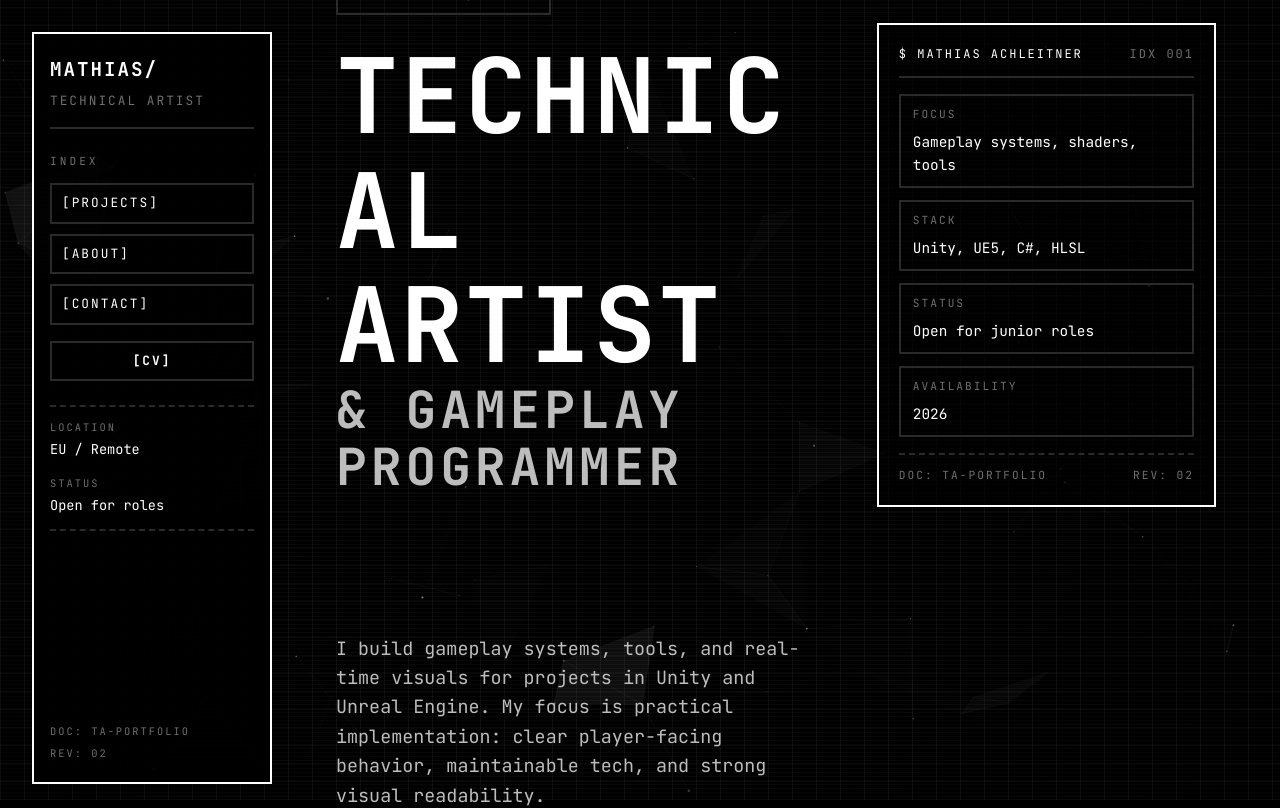
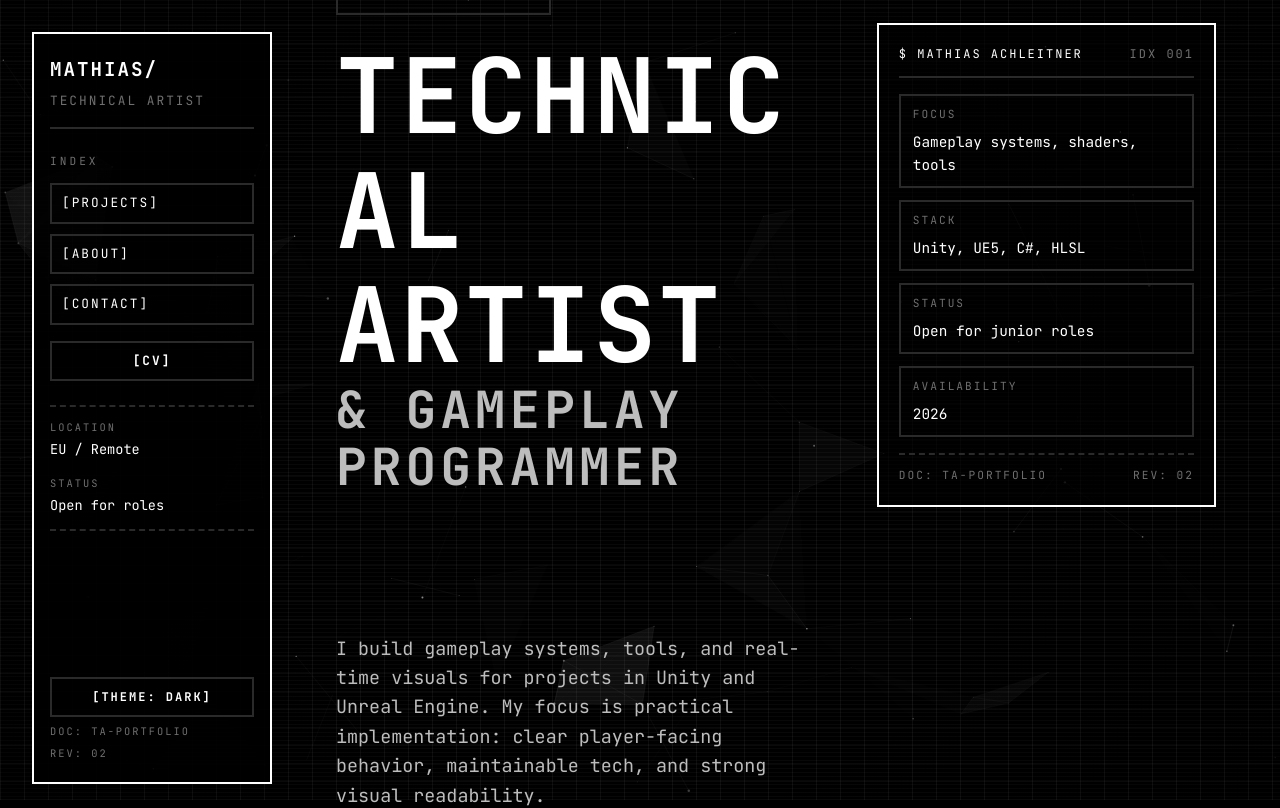
Before and after one commit to matach/Portfolio_Website_2026, a React (Vite) app: page / in a window 1280 px wide. Shown: the top 808 px of the page. Built offline with nearby package versions, Linux system fonts and the light colour scheme.

Commit message:
- added theme controls - changed current search

```diff
--- a/src/components/About.tsx
+++ b/src/components/About.tsx
@@ -15,10 +15,10 @@ const WORK_STYLE = [
 ];
 
 const CURRENT_FOCUS = [
-  "Technical Artist / Gameplay Programmer",
-  "Tools + Rendering Work",
-  "Junior Game Programming Roles",
-  "Production-Focused Team Support",
+  "Technical Art Internship",
+  "Gameplay Programming Internship",
+  "Junior Technical Artist Role",
+  "Junior Gameplay Programmer Role",
 ];
 
 export default function About() {
--- a/src/components/BackgroundCanvas.tsx
+++ b/src/components/BackgroundCanvas.tsx
@@ -1,9 +1,4 @@
 import { useEffect, useRef } from "react";
-
-/* ── Palette ── */
-const BG = "#000000";
-const WHITE = [255, 255, 255] as const;
-const GRAY = [136, 136, 136] as const;
 
 /* ── Tunables ── */
 const PARTICLE_COUNT = 120;
@@ -60,6 +55,43 @@ interface Shockwave {
   time: number;
 }
 
+interface Palette {
+  bg: string;
+  bgRgb: [number, number, number];
+  fg: [number, number, number];
+  fgDim: [number, number, number];
+}
+
+function parseCssColor(value: string): [number, number, number] {
+  const color = value.trim();
+  if (color.startsWith("#")) {
+    const hex = color.slice(1);
+    if (hex.length === 3) {
+      return [
+        parseInt(hex[0] + hex[0], 16),
+        parseInt(hex[1] + hex[1], 16),
+        parseInt(hex[2] + hex[2], 16),
+      ];
+    }
+    if (hex.length === 6) {
+      return [
+        parseInt(hex.slice(0, 2), 16),
+        parseInt(hex.slice(2, 4), 16),
+        parseInt(hex.slice(4, 6), 16),
+      ];
+    }
+  }
+  const rgb = color.match(/\d+/g);
+  if (rgb && rgb.length >= 3) {
+    return [Number(rgb[0]), Number(rgb[1]), Number(rgb[2])];
+  }
+  return [255, 255, 255];
+}
+
+function rgba([r, g, b]: [number, number, number], a: number) {
+  return `rgba(${r},${g},${b},${a})`;
+}
+
 /* ── Spatial grid ── */
 function buildGrid(particles: Particle[], w: number, h: number) {
   const cols = Math.ceil(w / GRID_CELL);
@@ -110,9 +142,24 @@ export default function BackgroundCanvas() {
     let mouseY = -9999;
     let w = 0;
     let h = 0;
+    let palette: Palette = {
+      bg: "#000000",
+      bgRgb: [0, 0, 0],
+      fg: [255, 255, 255],
+      fgDim: [136, 136, 136],
+    };
 
     const shockwaves: Shockwave[] = [];
     const particles: Particle[] = [];
+
+    function updatePalette() {
+      const rootStyle = getComputedStyle(document.documentElement);
+      const bg = rootStyle.getPropertyValue("--bg").trim() || "#000000";
+      const bgRgb = parseCssColor(bg);
+      const fg = parseCssColor(rootStyle.getPropertyValue("--fg") || "#ffffff");
+      const fgDim = parseCssColor(rootStyle.getPropertyValue("--fg-dim") || "#888888");
+      palette = { bg, bgRgb, fg, fgDim };
+    }
 
     function initParticles() {
       particles.length = 0;
@@ -123,8 +170,8 @@ export default function BackgroundCanvas() {
         for (let i = 0; i < count; i++) {
           const angle = Math.random() * Math.PI * 2;
           const speed = BASE_SPEED * scale.speed;
-          // 80% white, 20% gray
-          const color = idx % 5 === 0 ? GRAY : WHITE;
+          // 80% bright theme color, 20% dim theme color
+          const color = idx % 5 === 0 ? palette.fgDim : palette.fg;
           particles.push({
             x: Math.random() * w,
             y: Math.random() * h,
@@ -149,8 +196,21 @@ export default function BackgroundCanvas() {
       canvas!.height = h;
       if (particles.length === 0) initParticles();
     }
+    updatePalette();
     resize();
     window.addEventListener("resize", resize);
+
+    const themeObserver = new MutationObserver(() => {
+      updatePalette();
+      // Refresh particle palette without resetting positions.
+      for (let i = 0; i < particles.length; i++) {
+        particles[i].color = i % 5 === 0 ? palette.fgDim : palette.fg;
+      }
+    });
+    themeObserver.observe(document.documentElement, {
+      attributes: true,
+      attributeFilter: ["data-theme", "style"],
+    });
 
     function onMouseMove(e: MouseEvent) {
       const dpr = Math.min(window.devicePixelRatio, 2);
@@ -240,7 +300,7 @@ export default function BackgroundCanvas() {
       }
 
       /* Clear */
-      ctx!.fillStyle = BG;
+      ctx!.fillStyle = palette.bg;
       ctx!.fillRect(0, 0, w, h);
 
       /* Spatial grid */
@@ -287,7 +347,7 @@ export default function BackgroundCanvas() {
             ctx!.beginPath();
             ctx!.moveTo(p.x, p.y);
             ctx!.lineTo(q.x, q.y);
-            ctx!.strokeStyle = `rgba(255,255,255,${alpha})`;
+            ctx!.strokeStyle = rgba(palette.fg, alpha);
             ctx!.lineWidth = EDGE_WIDTH;
             ctx!.stroke();
           }
@@ -331,7 +391,7 @@ export default function BackgroundCanvas() {
               const facetAlpha = FACET_ALPHA * scale.brightness * edgeFade;
               if (facetAlpha <= 0) continue;
 
-              ctx!.fillStyle = `rgba(255,255,255,${facetAlpha})`;
+              ctx!.fillStyle = rgba(palette.fg, facetAlpha);
               ctx!.fill();
             }
           }
@@ -354,7 +414,7 @@ export default function BackgroundCanvas() {
       }
 
       /* Scanlines */
-      ctx!.fillStyle = `rgba(255,255,255,0.03)`;
+      ctx!.fillStyle = rgba(palette.fg, 0.03);
       for (let sy = 0; sy < h; sy += 4) {
         ctx!.fillRect(0, sy, w, 1);
       }
@@ -363,8 +423,8 @@ export default function BackgroundCanvas() {
       if (mouseX > 0 && mouseY > 0) {
         const mgr = scaledMouseRadius * 1.2;
         const mg = ctx!.createRadialGradient(mouseX, mouseY, 0, mouseX, mouseY, mgr);
-        mg.addColorStop(0, "rgba(255,255,255,0.04)");
-        mg.addColorStop(0.5, "rgba(255,255,255,0.015)");
+        mg.addColorStop(0, rgba(palette.fg, 0.04));
+        mg.addColorStop(0.5, rgba(palette.fg, 0.015));
         mg.addColorStop(1, "rgba(0,0,0,0)");
         ctx!.beginPath();
         ctx!.arc(mouseX, mouseY, mgr, 0, Math.PI * 2);
@@ -378,7 +438,7 @@ export default function BackgroundCanvas() {
       const vRad = Math.max(w, h) * 0.7;
       const vg = ctx!.createRadialGradient(vx, vy, vRad * 0.4, vx, vy, vRad);
       vg.addColorStop(0, "rgba(0,0,0,0)");
-      vg.addColorStop(1, "rgba(0,0,0,0.6)");
+      vg.addColorStop(1, rgba(palette.bgRgb, 0.55));
       ctx!.fillStyle = vg;
       ctx!.fillRect(0, 0, w, h);
 
@@ -393,6 +453,7 @@ export default function BackgroundCanvas() {
       window.removeEventListener("mousemove", onMouseMove);
       window.removeEventListener("mouseleave", onMouseLeave);
       window.removeEventListener("click", onClick);
+      themeObserver.disconnect();
     };
   }, []);
 
--- a/src/components/Navbar.tsx
+++ b/src/components/Navbar.tsx
@@ -1,3 +1,5 @@
+import { useEffect, useState } from "react";
+
 const NAV_LINKS = [
   { label: "PROJECTS", href: "#projects" },
   { label: "ABOUT", href: "#about" },
@@ -5,8 +7,32 @@ const NAV_LINKS = [
 ];
 const HERO_ANCHOR = "#hero";
 const CV_URL = `${import.meta.env.BASE_URL}mathias_achleitner_cv.pdf`;
+const THEME_STORAGE_KEY = "portfolio-theme";
+type ThemeMode = "dark" | "light";
 
 export default function Navbar() {
+  const [theme, setTheme] = useState<ThemeMode>("dark");
+
+  useEffect(() => {
+    try {
+      const saved = localStorage.getItem(THEME_STORAGE_KEY);
+      if (saved === "light" || saved === "dark") {
+        setTheme(saved);
+      }
+    } catch {
+      // no-op if storage is unavailable
+    }
+  }, []);
+
+  useEffect(() => {
+    document.documentElement.setAttribute("data-theme", theme);
+    try {
+      localStorage.setItem(THEME_STORAGE_KEY, theme);
+    } catch {
+      // no-op if storage is unavailable
+    }
+  }, [theme]);
+
   return (
     <aside className="page-rail">
       <div className="page-rail__inner">
@@ -48,6 +74,14 @@ export default function Navbar() {
         </div>
 
         <div className="page-rail__footer">
+          <button
+            type="button"
+            className="page-rail__theme"
+            onClick={() => setTheme((t) => (t === "dark" ? "light" : "dark"))}
+            aria-label="Toggle light and dark theme"
+          >
+            [{theme === "dark" ? "THEME: DARK" : "THEME: LIGHT"}]
+          </button>
           <span>Doc: TA-PORTFOLIO</span>
           <span>Rev: 02</span>
         </div>
--- a/src/styles/index.css
+++ b/src/styles/index.css
@@ -14,6 +14,30 @@
   --nav-height: 56px;
   --max-width: 1040px;
   --section-padding: 100px;
+  --surface: #060606;
+  --rail-bg: rgba(0, 0, 0, 0.9);
+  --panel-bg: rgba(0, 0, 0, 0.6);
+  --bg-grid-v: rgba(255, 255, 255, 0.05);
+  --bg-grid-h: rgba(255, 255, 255, 0.04);
+  --image-badge-bg: rgba(0, 0, 0, 0.72);
+  --focus-glow: rgba(255, 255, 255, 0.2);
+}
+
+:root[data-theme="light"] {
+  --bg: #f4f4f0;
+  --fg: #111111;
+  --fg-dim: #2f2f2f;
+  --fg-muted: #626262;
+  --border: #111111;
+  --border-dim: #b8b8b0;
+  --border-strong: #111111;
+  --surface: #ecece6;
+  --rail-bg: rgba(255, 255, 255, 0.92);
+  --panel-bg: rgba(255, 255, 255, 0.75);
+  --bg-grid-v: rgba(0, 0, 0, 0.08);
+  --bg-grid-h: rgba(0, 0, 0, 0.06);
+  --image-badge-bg: rgba(255, 255, 255, 0.88);
+  --focus-glow: rgba(0, 0, 0, 0.16);
 }
 
 *,
@@ -44,8 +68,8 @@ body::before {
   position: fixed;
   inset: 0;
   background-image:
-    repeating-linear-gradient(90deg, rgba(255, 255, 255, 0.05) 0 1px, transparent 1px 24px),
-    repeating-linear-gradient(0deg, rgba(255, 255, 255, 0.04) 0 1px, transparent 1px 18px);
+    repeating-linear-gradient(90deg, var(--bg-grid-v) 0 1px, transparent 1px 24px),
+    repeating-linear-gradient(0deg, var(--bg-grid-h) 0 1px, transparent 1px 18px);
   pointer-events: none;
   z-index: 1;
 }
@@ -204,7 +228,7 @@ img {
   align-self: start;
   height: calc(100vh - 48px);
   border: var(--rule) solid var(--border-strong);
-  background: rgba(0, 0, 0, 0.9);
+  background: var(--rail-bg);
 }
 
 .page-rail__inner {
@@ -284,6 +308,28 @@ img {
 }
 
 .page-rail__cv:hover {
+  background: var(--fg);
+  color: var(--bg);
+}
+
+.page-rail__theme {
+  display: block;
+  width: 100%;
+  margin-top: 4px;
+  padding: 10px;
+  border: var(--rule) solid var(--border-dim);
+  background: transparent;
+  text-transform: uppercase;
+  letter-spacing: 2px;
+  color: var(--fg);
+  font-size: 0.75rem;
+  font-weight: 700;
+  text-align: center;
+  cursor: pointer;
+  font-family: var(--font), monospace;
+}
+
+.page-rail__theme:hover {
   background: var(--fg);
   color: var(--bg);
 }
@@ -417,7 +463,7 @@ img {
   display: flex;
   flex-direction: column;
   gap: 16px;
-  background: rgba(0, 0, 0, 0.6);
+  background: var(--panel-bg);
   margin-top: 48px;
   opacity: 0;
   animation: fadeUp 0.8s ease forwards 0.5s;
@@ -664,7 +710,7 @@ img {
   position: relative;
   height: 140px;
   border: var(--rule) solid var(--border-dim);
-  background: #060606;
+  background: var(--surface);
   display: flex;
   align-items: center;
   justify-content: center;
@@ -689,7 +735,7 @@ img {
   font-size: 0.72rem;
   letter-spacing: 1px;
   color: var(--fg);
-  background: rgba(0, 0, 0, 0.72);
+  background: var(--image-badge-bg);
   border: var(--rule) solid var(--border-dim);
   padding: 2px 8px;
 }
@@ -744,7 +790,7 @@ img {
   --drag-offset: 0px;
   min-height: 220px;
   border: var(--rule) solid var(--border-dim);
-  background: #060606;
+  background: var(--surface);
   display: flex;
   align-items: center;
   justify-content: center;
@@ -1149,7 +1195,7 @@ img {
 .contact__field input:focus,
 .contact__field textarea:focus {
   border-color: var(--fg);
-  box-shadow: 0 0 0 2px rgba(255, 255, 255, 0.2);
+  box-shadow: 0 0 0 2px var(--focus-glow);
 }
 
 .contact__field input::placeholder,
```
